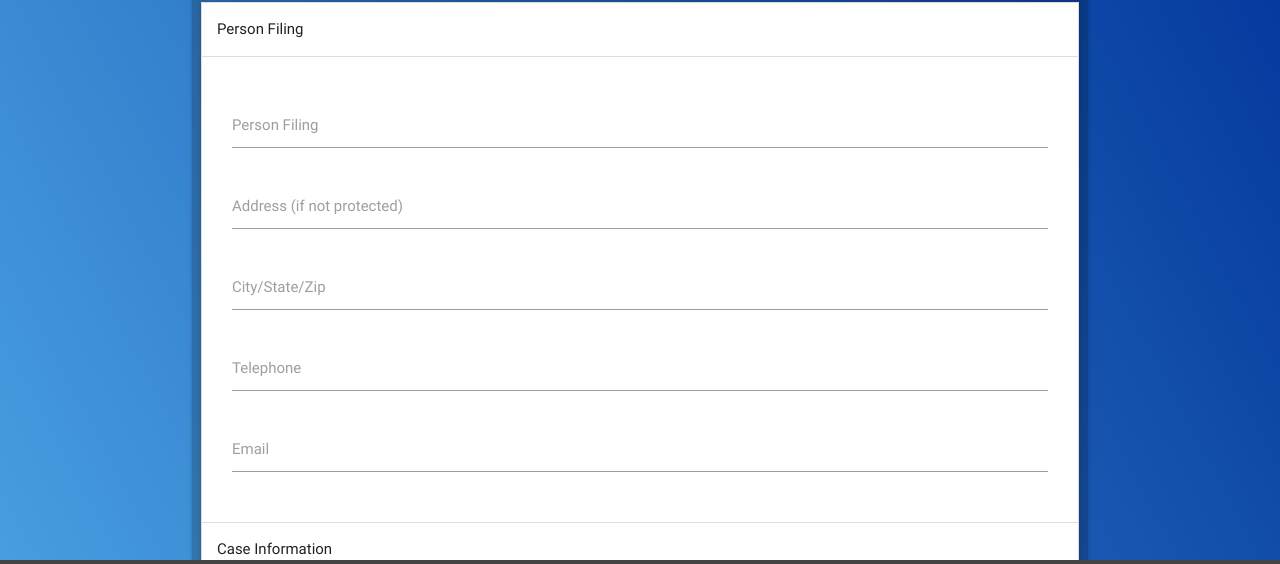
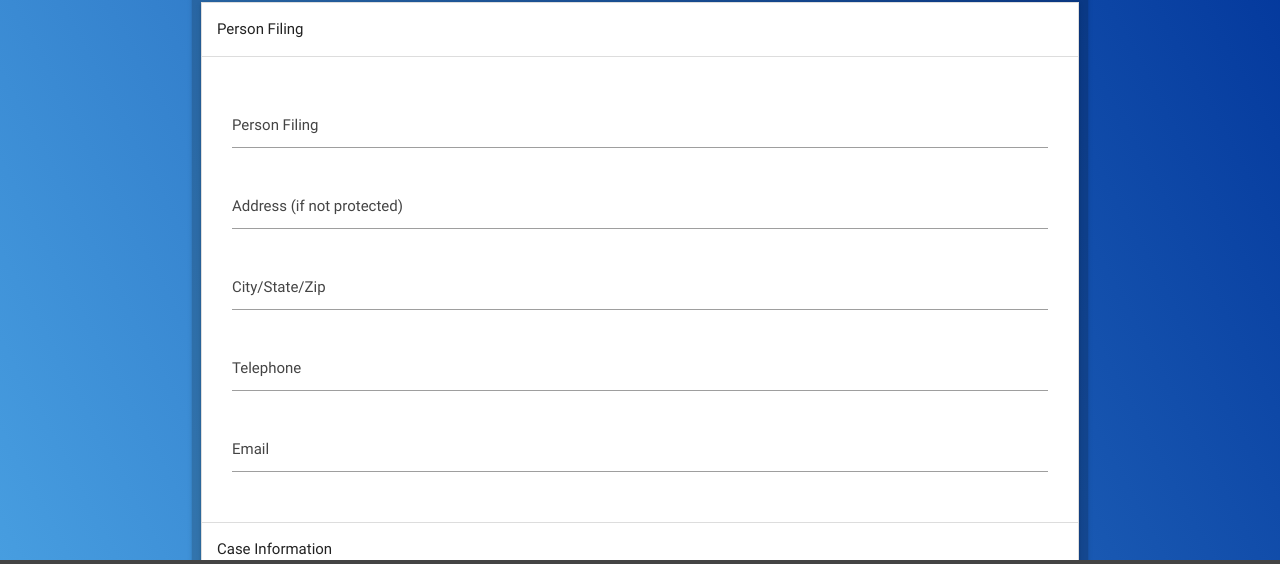
Before and after one commit to lindsbow102/Divorce_Force, a Node server app: page /form in a window 1280 px wide, after a click on "Person Filing". Shown: the part 208-772 px from the top of the page. Run offline with Node 20, Linux system fonts and the light colour scheme; the visitor is signed in with stand-in values (Sample User, id 1); some libraries are stand-ins or nearby versions.

Commit message:
changed font color2

```diff
--- a/public/CSS/form-style.css
+++ b/public/CSS/form-style.css
@@ -56,7 +56,7 @@ nav {
     padding-right: 2%;
 }
 
-label {
+.input-field label {
     color: #444;
 }
 
```
